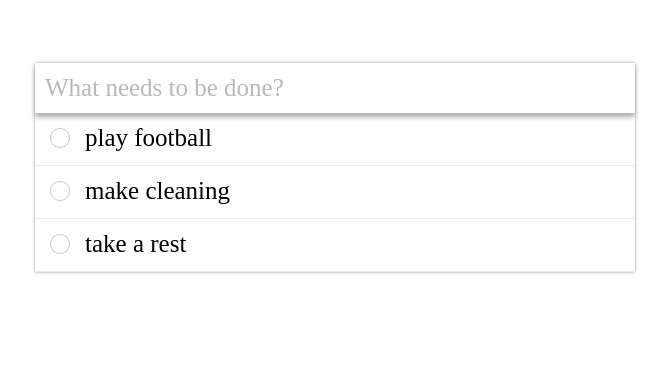
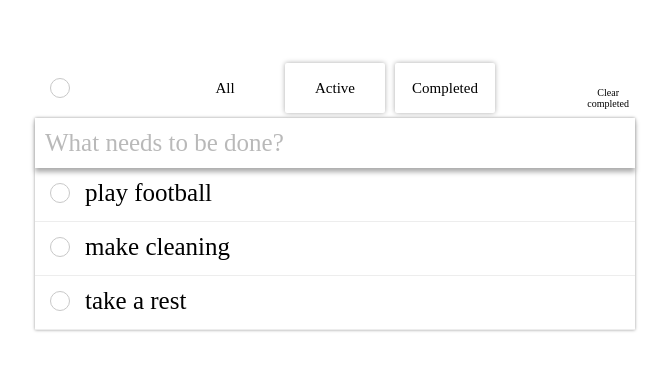
Before and after one commit to arturzybin/react-todo, a React (Create React App) app: page / in a window 1280 px wide. Shown: the part 137-508 px from the top of the page, without its empty margins (305-974 px from the left). Built offline with nearby package versions, Linux system fonts and the light colour scheme.

Commit message:
Add menu layout, add choosing category (all, active, completed)

```diff
--- a/src/App.js
+++ b/src/App.js
@@ -2,6 +2,7 @@ import React from 'react';
 import './App.scss';
 import { TaskList } from './jsComponents/TaskList.js';
 import { Add } from './jsComponents/Add.js';
+import { Menu } from './jsComponents/Menu.js';
 
 
 class App extends React.Component {
@@ -9,6 +10,7 @@ class App extends React.Component {
     super(props)
     this.state = {
       nextId: 3,
+      choosenCategory: 'all',
       tasks: [
         {
           id: 0,
@@ -29,7 +31,8 @@ class App extends React.Component {
     }
   }
 
-  handleDoneTask = (id) => {
+
+  toggleTask = (id) => {
     const index = this.state.tasks.findIndex((item) => item.id === id);
 
     const newTasks = this.state.tasks.slice();
@@ -39,6 +42,7 @@ class App extends React.Component {
       tasks: newTasks,
     })
   }
+
 
   changeTaskText = (id, text) => {
     const index = this.state.tasks.findIndex((item) => item.id === id);
@@ -51,6 +55,7 @@ class App extends React.Component {
     })
   }
 
+
   deleteTask = (id) => {
     const index = this.state.tasks.findIndex((item) => item.id === id);
 
@@ -61,6 +66,7 @@ class App extends React.Component {
       tasks: newTasks,
     })
   }
+
 
   addTask = (text) => {
     const id = this.state.nextId;
@@ -77,16 +83,31 @@ class App extends React.Component {
     })
   }
 
+
+  changeCategory = (category) => {
+    this.setState({
+      choosenCategory: category,
+    })
+  }
+
+
+
   render() {
     return(
       <div className="todo">
+        <Menu onChangeCategory={this.changeCategory}/>
+
+        <div className="todo__body">
           <Add onAddTask={this.addTask} />
+
           <TaskList
             data={this.state.tasks}
-          onTaskDone={this.handleDoneTask}
+            category={this.state.choosenCategory}
+            onTaskToggle={this.toggleTask}
             onTextChange={this.changeTaskText}
             onDeleteTask={this.deleteTask}
           />
+        </div>
       </div>
     )
   }
--- a/src/App.scss
+++ b/src/App.scss
@@ -1,5 +1,6 @@
 * {
     box-sizing: border-box;
+    font-family: 'Sriracha', cursive;
 }
 
 .todo {
@@ -10,9 +11,14 @@
     width: 600px;
     margin: auto;
 
-    box-shadow: 0 0 3px #999;
     top: 200px;
+
+    &__body {
+        box-shadow: 0 0 3px #999;
+    }
 }
+
+
 
 .task {
     line-height: 50px;
@@ -22,46 +28,8 @@
 
     border-bottom: 1px solid #ededed;
 
-
-    &__checkbox-container {
-        position: relative;
-
-        display: inline-block;
-
-        width: 50px;
-        height: 50px;
-
-        vertical-align: top;
-        user-select: none;
-    }
-    &__checkbox {
-        opacity: 0;
-    }
-    &__checkmark {
-        position: absolute;
-        top: 15px;
-        left: 15px;
-        line-height: 20px;
-        font-size: 0px;
-        color: #4BB543;
-
-        display: block;
-
-        width: 20px;
-        height: 20px;
-
-        border: 1px solid #c8c8c8;
-        border-radius: 10px;
-        transition: .1s;
-    }
-    &__checkbox:checked + &__checkmark {
-        font-size: 28px;
-        transition: .1s;
-    }
-
     &__text {
         display: inline-block;
-        font-family: 'Sriracha', cursive;
         font-size: 25px;
         width: calc(100% - 100px);
         border: none;
@@ -116,6 +84,47 @@
 }
 
 
+
+.checkbox {
+    position: relative;
+
+    display: inline-block;
+
+    width: 50px;
+    height: 50px;
+
+    vertical-align: top;
+    user-select: none;
+
+    &__input {
+        opacity: 0;
+    }
+    &__checkmark {
+        position: absolute;
+        top: 15px;
+        left: 15px;
+        line-height: 20px;
+        font-size: 0px;
+        color: #4BB543;
+
+        display: block;
+
+        width: 20px;
+        height: 20px;
+
+        border: 1px solid #c8c8c8;
+        border-radius: 10px;
+        transition: .1s;
+    }
+    &__input:checked + &__checkmark {
+        font-size: 28px;
+        transition: .1s;
+    }
+}
+
+
+
+
 .add {
     line-height: 50px;
 
@@ -130,7 +139,6 @@
         line-height: 50px;
         border: none;
         outline: none;
-        font-family: 'Sriracha', cursive;
         font-size: 25px;
 
         &::placeholder {
@@ -138,3 +146,55 @@
         }
     }
 }
+
+
+.menu{
+    position: relative;
+    margin-bottom: 5px;
+
+    &__choose-category {
+        width: 330px;
+        position: absolute;
+        top: 0;
+        left: 0;
+        right: 0;
+        margin: auto;
+
+        & button {
+            width: 100px;
+            height: 50px;
+            border: none;
+            outline: none;
+            background: none;
+            box-shadow: 0 0 5px #aaaaaa;
+            margin: 0 5px;
+            font-size: 15px;
+            border-radius: 2px;
+        }
+
+        & button.choosen {
+            box-shadow: none;
+        }
+    }
+
+    &__clear-completed {
+        position: absolute;
+        right: 0;
+        bottom: 0;
+        height: 30px;
+        font-size: 10px;
+        border: none;
+        background: none;
+        outline: none;
+        box-shadow: none;
+        border-radius: 3px;
+
+        &:hover {
+            box-shadow: 0 0 3px #aaaaaa;
+        }
+
+        &:active {
+            box-shadow: 0 0 1px #aaaaaa;
+        }
+    }
+}
--- a/src/jsComponents/Add.js
+++ b/src/jsComponents/Add.js
@@ -9,6 +9,7 @@ class Add extends React.Component {
     document.removeEventListener('keypress', this.submit)
   }
 
+
   submit = (event) => {
     const input = document.querySelector('.add__text')
     if (event.code !== 'Enter') return;
@@ -18,9 +19,10 @@ class Add extends React.Component {
     this.props.onAddTask(text);
   }
 
+
   render() {
     return (
-      <div className="todo__add add">
+      <div className="add">
         <input
           className="add__text"
           type='text'
--- /dev/null
+++ b/src/jsComponents/Menu.js
@@ -0,0 +1,45 @@
+import React from 'react';
+import PropTypes from 'prop-types';
+
+class Menu extends React.Component {
+  handleCategoryChange = (event) => {
+    const target = event.target;
+    if (target.tagName.toLowerCase() !== 'button') return;
+
+    document.querySelectorAll('.menu__choose-category button').forEach(item => item.classList.remove('choosen'));
+    target.classList.add('choosen');
+
+    const category = target.dataset.value;
+    this.props.onChangeCategory(category);
+  }
+
+
+  render() {
+    return(
+      <div className='menu'>
+        <label className="checkbox">
+          <input
+            className="checkbox__input"
+            type='checkbox'
+          />
+          <span className="checkbox__checkmark">&#10004;</span>
+        </label>
+
+        <nav className="menu__choose-category" onClick={this.handleCategoryChange}>
+          <button className="menu__all-tasks choosen" data-value="all">All</button>
+          <button className="menu__active-tasks" data-value="active">Active</button>
+          <button className="menu__completed-tasks" data-value="completed">Completed</button>
+        </nav>
+
+        <button className="menu__clear-completed">Clear<br/>completed</button>
+      </div>
+    )
+  }
+}
+
+
+Menu.propTypes = {
+  onChangeCategory: PropTypes.func.isRequired,
+}
+
+export {Menu};
--- a/src/jsComponents/Task.js
+++ b/src/jsComponents/Task.js
@@ -1,5 +1,5 @@
 import React from 'react';
-import PropTypes from 'prop-types'
+import PropTypes from 'prop-types';
 
 class Task extends React.Component {
 
@@ -35,17 +35,19 @@ class Task extends React.Component {
     const textClassName = (done ? ' task__text_done' : '');
 
     return(
-      <div className="todo__task task">
-        <label className="task__checkbox-container">
+      <div className="task">
+        <label className="checkbox">
           <input
-            className="task__checkbox"
+            className="checkbox__input"
             type='checkbox'
             checked={done}
-            onChange={() => this.props.onTaskDone(id)}
+            onChange={() => this.props.onTaskToggle(id)}
           />
-          <span className="task__checkmark">&#10004;</span>
+          <span className="checkbox__checkmark">&#10004;</span>
         </label>
+
         <div className={"task__text" + textClassName} onDoubleClick={this.handleDoubleClick}>{text}</div>
+
         <button
           className="task__destroy"
           onClick={() => this.props.onDeleteTask(id)}
@@ -61,7 +63,7 @@ Task.propTypes = {
     text: PropTypes.string.isRequired,
     done: PropTypes.bool.isRequired,
   }),
-  onTaskDone: PropTypes.func.isRequired,
+  onTaskToggle: PropTypes.func.isRequired,
   onTextChange: PropTypes.func.isRequired,
   onDeleteTask: PropTypes.func.isRequired,
 }
--- a/src/jsComponents/TaskList.js
+++ b/src/jsComponents/TaskList.js
@@ -5,7 +5,7 @@ import { Task } from './Task.js'
 
 class TaskList extends React.Component {
   renderTasks = () => {
-    const tasks = this.sortTasks(this.props.data);
+    const tasks = this.sortTasks(this.props.data, this.props.category);
     let tasksListTemplate = [];
 
     tasksListTemplate = tasks.map((item) => {
@@ -13,7 +13,7 @@ class TaskList extends React.Component {
         <Task
           key={item.id}
           data={item}
-          onTaskDone={this.props.onTaskDone}
+          onTaskToggle={this.props.onTaskToggle}
           onTextChange={this.props.onTextChange}
           onDeleteTask={this.props.onDeleteTask}
         />
@@ -23,18 +23,26 @@ class TaskList extends React.Component {
     return tasksListTemplate;
   }
 
-  sortTasks = (tasks) => {
-    const doneTasks = tasks.filter((item) => item.done);
-    const undoneTasks = tasks.filter((item) => !item.done);
 
-    doneTasks.sort( (item1, item2) => (item1.id > item2.id ? 1 : -1) )
-    undoneTasks.sort( (item1, item2) => (item1.id > item2.id ? 1 : -1) )
+  sortTasks = (tasks, category) => {
+    const completedTasks = tasks.filter((item) => item.done);
+    const activeTasks = tasks.filter((item) => !item.done);
 
-    doneTasks.reverse();
-    undoneTasks.reverse();
+    completedTasks.sort( (item1, item2) => (item1.id > item2.id ? 1 : -1) )
+    activeTasks.sort( (item1, item2) => (item1.id > item2.id ? 1 : -1) )
 
-    return undoneTasks.concat(doneTasks)
+    completedTasks.reverse();
+    activeTasks.reverse();
+
+    if (category === 'active'){
+      return activeTasks;
+    } else if (category === 'completed') {
+      return completedTasks;
+    } else {
+      return activeTasks.concat(completedTasks);
+    }
   }
+
 
   render() {
     return(
```
Lines whose indentation alone changed are shown as unchanged.
